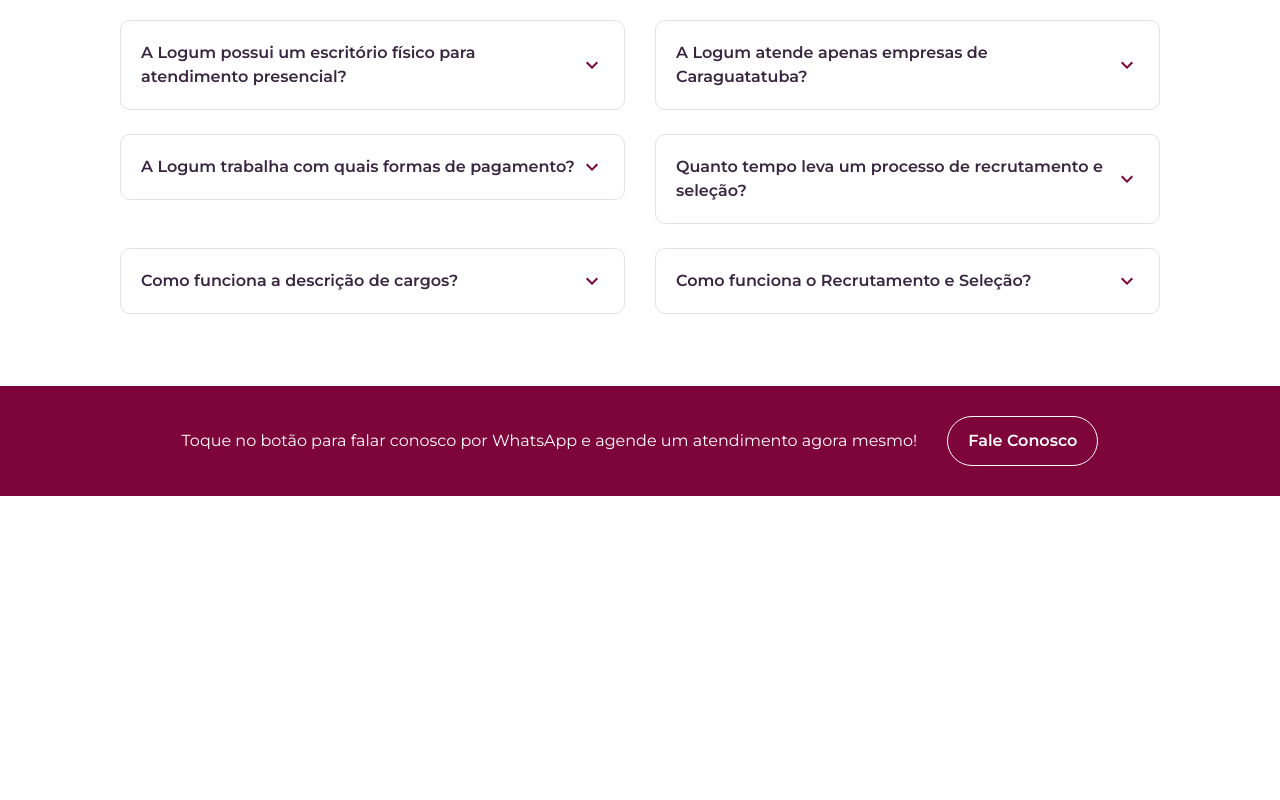
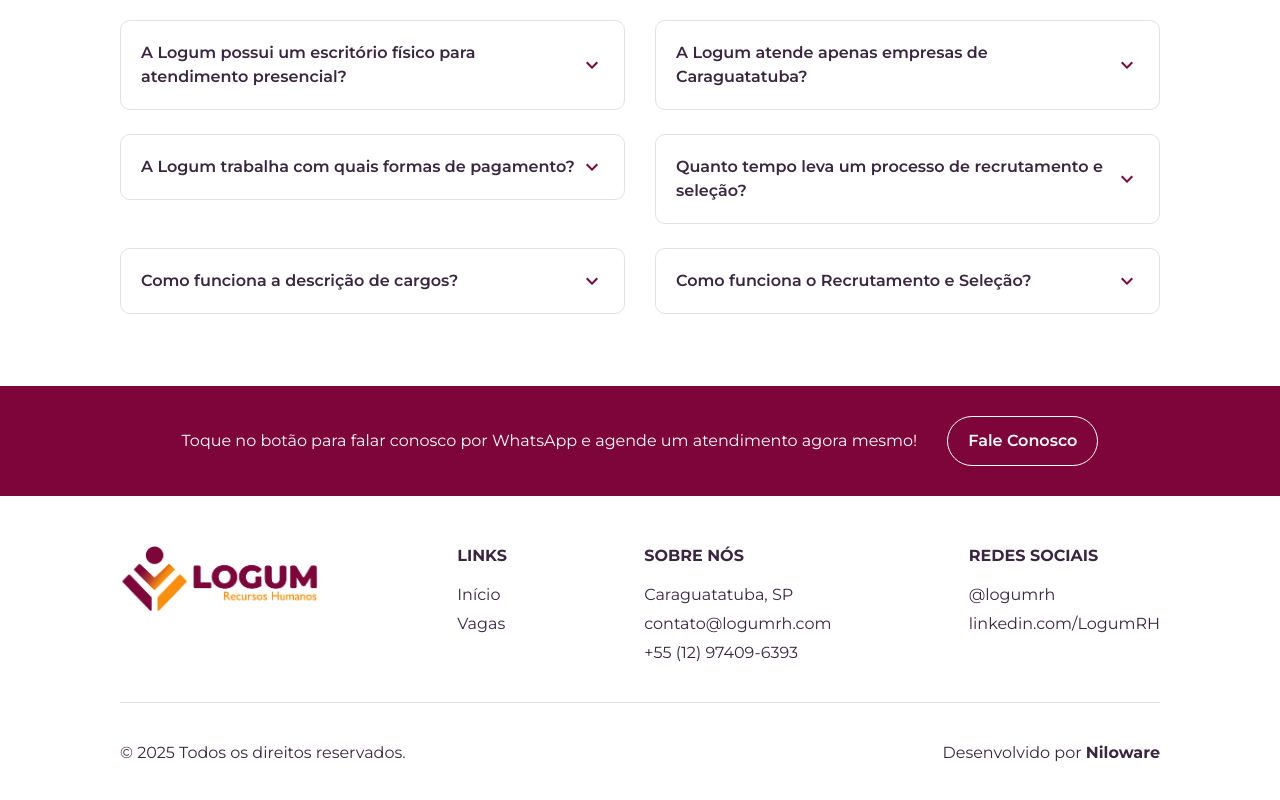
Before and after one commit to MPCGomes/logumrh, a Next.js app: page / in a window 1280 px wide. Shown: the part 4596-5396 px from the top of the page. Before the commit the page ends 5092 px from the top, so only its background shows below. Built offline with nearby package versions, Linux system fonts and the light colour scheme.

Commit message:
style: footer component

```diff
--- a/src/app/layout.tsx
+++ b/src/app/layout.tsx
@@ -3,6 +3,7 @@ import "@fontsource/montserrat";
 import "../styles/globals.scss";
 import Header from "@/components/common/Header/Header";
 import BackToTop from "@/components/common/BackToTop/BackToTop";
+import Footer from "@/components/common/Footer/Footer";
 
 export const metadata: Metadata = {
   title: "Logum Recursos Humanos",
@@ -20,6 +21,7 @@ export default function RootLayout({
         <Header />
         <BackToTop />
         {children}
+        <Footer />
       </body>
     </html>
   );
--- a/src/components/common/Footer/Footer.module.scss
+++ b/src/components/common/Footer/Footer.module.scss
@@ -0,0 +1,92 @@
+@use "@/styles/variables" as *;
+
+.container {
+  display: flex;
+  flex-direction: column;
+  align-items: center;
+  gap: 40px;
+  padding: 50px 16px;
+
+  width: 100%;
+  max-width: $breakpoint-mobile;
+  margin: 0 auto;
+
+  @media (min-width: $breakpoint-tablet) {
+    max-width: 1024px;
+  }
+
+  @media (min-width: $breakpoint-desktop) {
+    max-width: 1440px;
+    align-items: normal;
+    padding: 50px 120px;
+  }
+}
+
+.infoContainer{
+    display: flex;
+    flex-direction: column;
+    gap: 40px;
+
+    @media (min-width: $breakpoint-desktop) {
+        flex-direction: row;
+        align-items: start;
+        justify-content: space-between;
+    }
+}
+
+.logo {
+  max-width: 200px;
+  width: 100%;
+}
+
+.groupContainer {
+  text-align: center;
+  display: flex;
+  flex-direction: column;
+  gap: 20px;
+
+  @media (min-width: $breakpoint-desktop) {
+    text-align: start;
+  }
+}
+
+.title {
+  font-size: $font-size-base;
+  font-weight: bold;
+  text-transform: uppercase;
+}
+
+.list {
+  list-style: none;
+  display: flex;
+  flex-direction: column;
+  gap: 10px;
+  font-size: $font-size-base;
+}
+
+.item {
+  font-size: $font-size-base;
+}
+
+.link {
+  text-decoration: none;
+  color: $text-primary;
+}
+
+.hr {
+  width: 100%;
+  border: 1px solid #dee1e3;
+  border-top: 0px;
+}
+
+.copyrightContainer {
+  text-align: center;
+  display: flex;
+  gap: 20px;
+  flex-direction: column;
+
+  @media (min-width: $breakpoint-desktop) {
+    flex-direction: row;
+    justify-content: space-between;
+  }
+}
```
